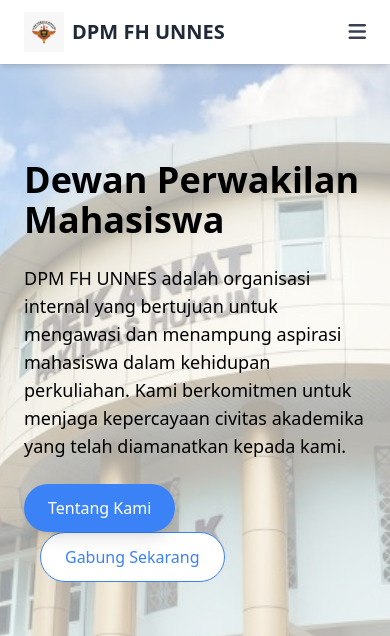
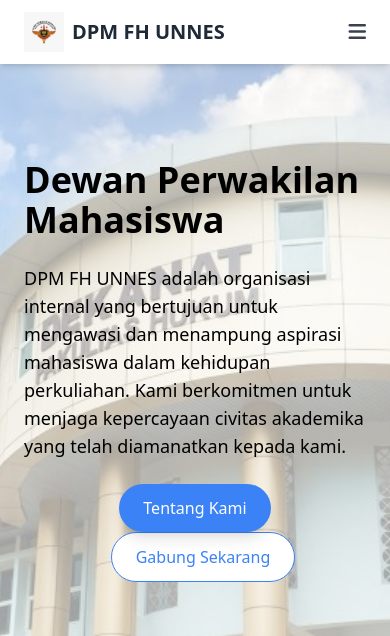
Before and after one commit to vainsparkle-web/dpmfhunnes, a plain HTML site: page index.html in a window 390 px wide. Shown: the top 636 px of the page. Drawn offline with nearby package versions, Linux system fonts and the light colour scheme; grey boxes are pictures that could not be loaded.

Commit message:
Update index.html

```diff
--- a/index.html
+++ b/index.html
@@ -58,9 +58,9 @@
             <div class="flex-1 space-y-6">
                 <h1 class="text-4xl md:text-5xl font-bold text-black-800 mb-2 animate-fade-in">Dewan Perwakilan Mahasiswa</h1>
                 <p class="text-lg text-black-800 max-w-2xl">DPM FH UNNES adalah organisasi internal yang bertujuan untuk mengawasi dan menampung aspirasi mahasiswa dalam kehidupan perkuliahan. Kami berkomitmen untuk menjaga kepercayaan civitas akademika yang telah diamanatkan kepada kami.</p>
-                <div class="space-x-4">
-                    <a href="#about" class="inline-block bg-blue-500 text-white px-6 py-3 rounded-full shadow-lg hover:bg-blue-600 transition duration-300 transform hover:scale-105">Tentang Kami</a>
-                    <a href="#join" class="inline-block bg-white border border-blue-500 text-blue-500 px-6 py-3 rounded-full hover:bg-blue-50 transition duration-300">Gabung Sekarang</a>
+                <div class="flex flex-wrap justify-center md:justify-start items-center space-x-4">
+                    <a href="#about" class="inline-flex items-center justify-center bg-blue-500 text-white px-6 py-3 rounded-full shadow-lg hover:bg-blue-600 transition duration-300 transform hover:scale-105">Tentang Kami</a>
+                    <a href="#join" class="inline-flex items-center justify-center bg-white border border-blue-500 text-blue-500 px-6 py-3 rounded-full hover:bg-blue-50 transition duration-300">Gabung Sekarang</a>
                 </div>
             </div>
             <div class="flex-1 mt-6 md:mt-0 flex justify-center">
```
